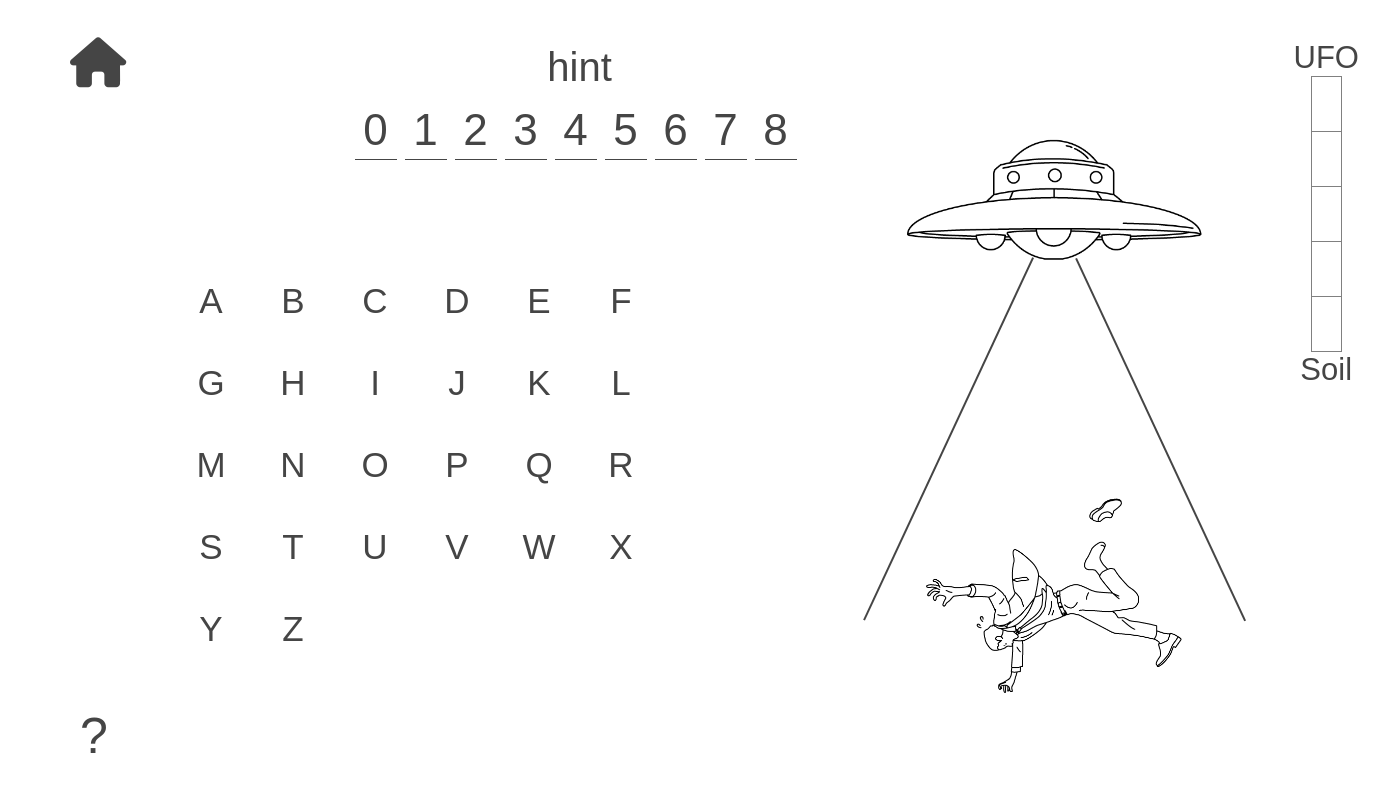
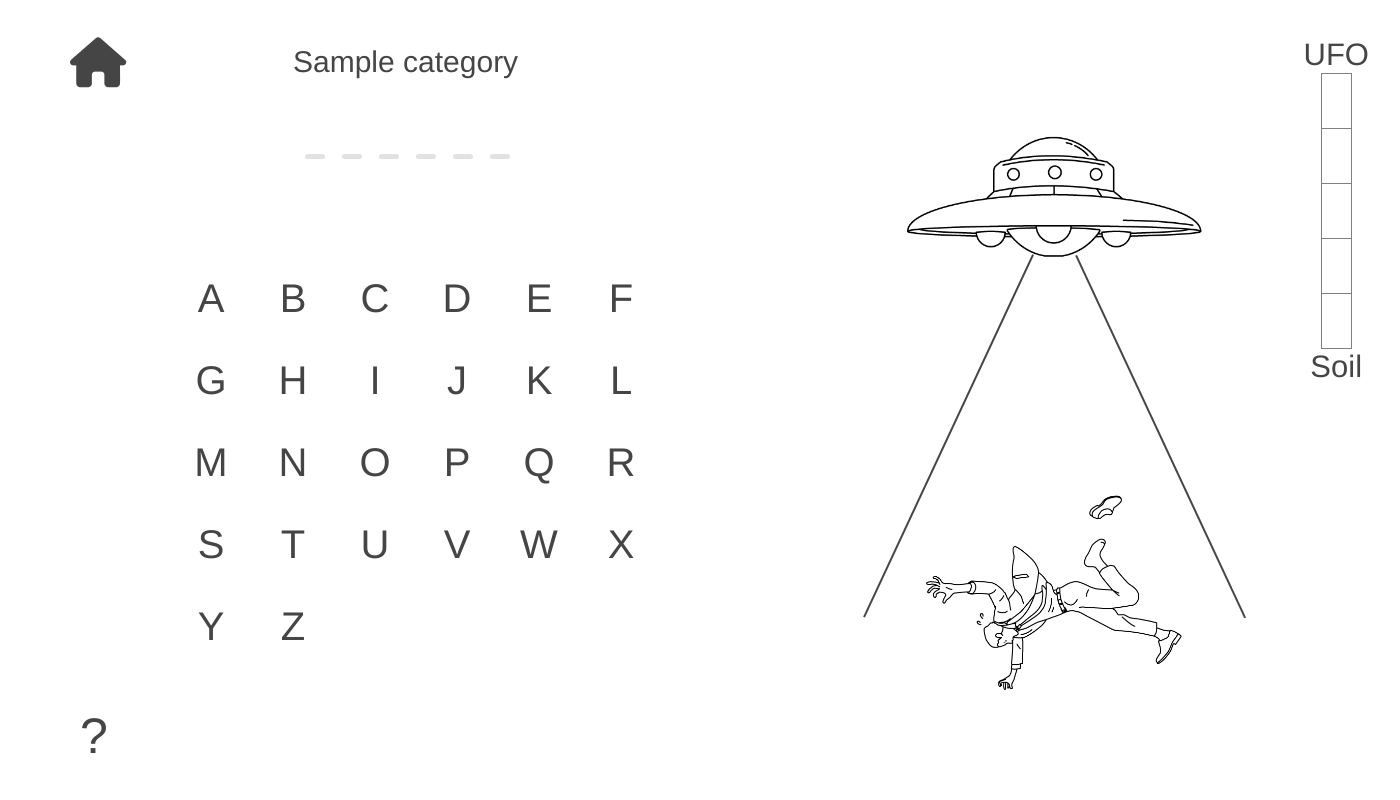
Before and after one commit to kenstratton/word_guessing_game, a Flask app: page /ufo-coming in a window 1400 px wide. Run offline with Flask 2, Linux system fonts and the light colour scheme; tables that the repository leaves empty hold one stand-in row (values such as "Sample post"); some libraries are stand-ins or nearby versions.

Commit message:
Game system
Add a javascript file which manipulates user input and machine output on game.

```diff
--- /dev/null
+++ b/main/static/js/main.js
@@ -0,0 +1,99 @@
+(() => {
+
+    // Provide the popup of game help
+    var help = document.getElementById('help')
+    var popup = document.getElementById('help-popup');
+    help.addEventListener('click', () => {
+        popup.classList.toggle('show') });
+
+
+    // Execute when the game page is accessed
+    if (document.getElementsByClassName('game')){
+
+        // Reveal characters in a secret word
+        const reveal_sec = key => {
+            Array.from(document.getElementsByClassName(`sec-${key}`))
+                .filter(function(c){c.className = 'revealed'});
+            char_lis_len -= 1 };
+
+        // Change the status of soil-to-ufo parameter
+        const alt_up = () => {
+            bar_num-=1;
+            var bar = document.getElementsByTagName('td')[bar_num];
+            bar.classList.add('up') };
+
+        // Prohibit an elemnt from pointer events
+        const not_allowed = (element) => {
+            element.classList.add('not-allowed') };
+
+        // Provide the popup of game result
+        const result_popup = (result) => {
+            var popup = document.getElementsByClassName('popup')[0]
+            var popup_content = popup.children[0]
+            var play_link = popup.children[1]
+            popup_content.textContent = (result) ? 'Correct!': 'Game Over';
+            play_link.textContent = (result) ? 'NEXT GAME': 'PLAY AGAIN';
+            popup.style.visibility = 'visible' };
+
+        // Check if guessing is accurate
+        const verdict = () => {
+            if (char_lis_len == 0 || bar_num == 0) {
+                var game_body = document.getElementsByClassName('game')[0]
+                not_allowed(game_body)
+                result = (char_lis_len == 0) ? true: false;
+                result_popup(result)} };
+
+        // If a key has been not used, disable the key and return TRUE
+        // Otherwise, return FALSE
+        const check_key = key => {
+            var key_obj = document.getElementById(key);
+            if (key_obj && key_obj.className != 'used') {
+                key_obj.className = 'used';
+                return true
+            } else {return false} };
+
+        // Event by input of an alphabet character
+        const input_event = key => {
+            if (result == null && check_key(key)) {
+                if (char_lis.includes(key)) {
+                    reveal_sec(key)
+                } else {alt_up()};
+                verdict()} };
+
+
+        //  Tells game has been done without having null
+        var result = null;
+
+        // Define a list cantains characters in a secret word and its length
+        var char_lis = [];
+
+        var slots = (document.getElementsByClassName('slot'));
+        for (let i = 0; i < slots.length; i++) {
+            var char = slots[i].children[0].textContent;
+            if (!char_lis.includes(char)) {char_lis.push(char)} };
+
+        var char_lis_len = char_lis.length
+
+        // Create a soil-to-ufo bar and insert into HTML
+        var bar_num = (char_lis_len > 7) ? 5+(char_lis_len-7): 5;
+        var bar_html = `<tr><td style='height:${275/bar_num}px;'></td></tr>`;
+        var alt_bar = document.getElementsByClassName('alt-bar')[0];
+
+        for (let i = 0; i < bar_num; i++) {
+             alt_bar.insertAdjacentHTML('afterbegin', bar_html) };
+
+
+        // Get a keybord input and link to an event
+        document.addEventListener('keydown',
+            event => {
+                var key = event.key.toUpperCase();
+                input_event(key)} );
+
+        // Get a click input and link to an event
+        Array.from(document.getElementsByClassName('usable'))
+            .filter( alph => {
+                alph.addEventListener('click', () => {
+                    var key = alph.textContent;
+                    input_event(key)}); });
+    };
+})();
--- a/main/static/stylesheet/style.css
+++ b/main/static/stylesheet/style.css
@@ -1,20 +1,32 @@
 * { box-sizing: border-box; }
-html { font-family: sans-serif; font-weight: lighter; color: #454545;}
+html { font-family: "Helvetica Neue"; font-weight: lighter; color: #454545; }
 body {
   height: 100vh;
   min-height: 350px;
   min-width: 1000px;
   margin: auto;
   display: flex; }
-a { color: #454545; text-decoration: none; }
+h1 {
+  font-family: "HelveticaNeue-CondensedBold";
+  text-align: center;}
+a{ color: #454545; text-decoration: none; }
 button { border: none; background: none; }
-ul { padding: 0; margin: 0; display: flex; flex-wrap: wrap; list-style: none; }
+ul {
+  padding: 0;
+  margin: 0;
+  display: flex; flex-wrap: wrap;
+  list-style: none; }
 table { border-collapse: collapse; }
 
 
+/* Components give particular effects */
+.not-allowed { pointer-events: none; opacity: 45%; }
 .flex-wrapper { display: flex;}
+
+
+/* Links transfer to game */
 .play-link {
-  font: 75px "Helvetica Neue" ;
+  font: 75px "Helvetica Neue";
   font-weight: lighter;
   margin: auto;
   outline: none;
@@ -27,23 +39,54 @@ table { border-collapse: collapse; }
   background: #454545;
   content: '';
   position: absolute; left: 50%; bottom: 0;
-  transition: .5s all; }
+  transition: .4s all; }
 .play-link:hover::after { width: 100%; left: 0; }
 
 
+/* Side menu for home and help */
 .menu { position: relative; }
-.menu > a {
+.menu > * {
   font-size: 50px;
   position: absolute;
   z-index: 10; }
 .menu > #home { top: 35px; left: 70px;}
-.menu > #help { bottom: 35px; left: 80px;}
+.menu > #help {
+  bottom: 35px; left: 80px;
+  cursor: pointer; }
+#help > .popup-txt {
+  width: 500px;
+  font-size: 18px;
+  font-weight: 200;
+  padding: 10px 18px;
+  border: solid .5px #454545;
+  border-radius: 8px;
+  background: #fff;
+  position: fixed;
+  bottom: 100px; left: 150px;
+  visibility: hidden; }
+.popup-txt:before {
+  content: "";
+  width: 13px;
+  height: 12px;
+  border: solid .5px #454545;
+  border-radius: 50%;
+  position: absolute;
+  left: -46px; bottom: -10px; }
+.popup-txt:after {
+  content: "";
+  width: 20px;
+  height: 18px;
+  border: solid .5px #454545;
+  border-radius: 50%;
+  position: absolute;
+  left: -28px; bottom: 3px; }
+#help > .show { visibility: visible; }
 
 
+/* Top page contains the title and link to game */
 .top { width: 100%; position: relative; }
 .top > h1 {
-  font: 100px "HelveticaNeue-CondensedBold";
-  text-align: center;
+  font-size: 100px;
   margin: 150px 0 170px 20px; }
 #top-ufo {
   transform: rotate(-27deg);
@@ -52,27 +95,57 @@ table { border-collapse: collapse; }
   position: absolute; bottom: 25px; right: 11px; }
 
 
+/* Game page */
 .game {
   width: 100%;
   padding: 45px 0 0 170px;
   text-align: center; }
-.game .secret { width: fit-content; margin-left: 15%; }
-.secret .hint-txt { font-size: 40px; font-weight: lighter;}
-.secret .slot-lis { width: fit-content; margin: 15px auto 0; }
-.slot-lis > li {
-  width: 42px;
-  padding-bottom: 4px;
-  border-bottom: solid 1px #454545;
-  font-size: 44px;
-  margin-right: 8px; }
-.game .alph-lis { max-width: 492px; margin: 100px 5% 0 0;}
-.alph-lis > li {
+
+/* Secret word in slots and its hint text */
+.game .secret { width: fit-content; margin-left: 10%; }
+.game .secret .hint-txt { font-size: 30px; font-weight: lighter; }
+.game .secret .slot-lis { width: fit-content; margin: 15px auto 0; }
+.slot-lis li.margin-right { margin-right: 16px; }
+.slot-lis li.slot {
+  height: 63px;
+  font-size: 0px;
+  width: 40px;
+  margin-right: -3px;
+  position: relative; }
+li.slot:after {
+  content: '';
+  width: 20px;
+  height: 5px;
+  border-radius: 10px;
+  background: #e2e2e2;
+  position: absolute;
+  right: 0; bottom: -2px; left: 0;
+  margin: auto; }
+li.slot span {
+  position: absolute;
+  right: 0; left: 0;
+  transition: .3s all; }
+li.slot span.revealed{ font: 53px "HelveticaNeue-CondensedBold"; }
+
+/* Alphabets for user input */
+.game .alph-lis { max-width: 492px; margin: 100px 5% 0 0; }
+.alph-lis li {
   width: 82px;
-  font-size: 35px;
+  font-size: 40px;
   line-height: 82px;
   cursor: pointer; }
-.game .animation {
-  position: relative; }
+.alph-lis li.usable:hover {
+  outline: solid .5px #5e5e5e;
+  outline-offset: -8px;
+}
+.alph-lis li.used {
+  cursor: not-allowed;
+  opacity: 42%;
+  outline: none;
+}
+
+/* Game design on the right side */
+.game .animation { position: relative; }
 .animation > * { position: absolute; }
 .animation > #game-ufo { top: -110px; left: 180px; }
 .animation > #game-man { bottom: -70px; left: 200px; }
@@ -87,7 +160,27 @@ table { border-collapse: collapse; }
 .animation:hover .ufo-ray { width: 0px; }
 .animation > #ray1{ left: 310px; transform: rotate(115deg); }
 .animation > #ray2{ left: 353px; transform: rotate(65deg); }
-.animation .game-param { top: -120px; left: 570px; }
+.animation .game-param { top: -120px; left: 580px; }
 .game-param span { font-size: 31px; }
 .game-param .alt-bar { margin: auto; }
-.alt-bar td { height: 55px; width: 30px; }
+.alt-bar td { width: 30px; }
+.alt-bar td.up { background: #ececec;}
+
+
+/* Popup message when game is finished */
+.popup {
+  height: 305px;
+  width: 620px;
+  background: #fff;
+  border: solid .5px #616161;
+  margin: auto;
+  position: fixed;
+  top: 0; bottom: 90px; left: 0; right: 0;
+  z-index: 100;
+  visibility: hidden;
+  transition: .5s all; }
+.popup .popup-content {
+  font-size: 105px;
+  margin: 50px 0 60px; }
+.popup .play-link{
+  font-size: 45px; }
--- a/main/templates/base.html
+++ b/main/templates/base.html
@@ -6,6 +6,18 @@
         <script src="https://kit.fontawesome.com/8989297e1e.js" crossorigin="anonymous"></script>
     </head>
     <body>
+        <div class="menu">
+            {% if type == "game" %}
+                <a id="home" href="/"><i class="fas fa-home"></i></a>
+            {% endif %}
+            <div id="help"> ?
+              <div class="popup-txt" id="help-popup">
+                Try to guess a 'Secret Word' before UFO flies away with a business man.
+                Every time you make a wrong input, the business man is farther off the soli.
+              </div>
+            </div>
+        </div>
         {% block content %}{% endblock %}
+        <script src="/static/js/main.js"></script>
     </body>
 </html>
--- a/main/templates/game.html
+++ b/main/templates/game.html
@@ -2,35 +2,45 @@
 
 {% block title %}UFO Coming{% endblock %}
 {% block content %}
-  <div class="menu">
-    <a id="home" href="/"><i class="fas fa-home"></i></a>
-    <a id="help" href="/">?</a>
-  </div>
     <div class="game">
         <div class="secret">
-      <span class="hint-txt">hint</span>
+            <span class="hint-txt">{{hint}}</span>
             <ul class="slot-lis">
-        {% for _ in range(9) %}<li>{{_}}</li>{% endfor %}
+                {% for s in sec_word %}
+                    {% if s in alph %}
+                        <li class="slot">
+                            <span class="sec-{{s}}">{{s}}</span>
+                        </li>
+                    {% else %}
+                        <li class="margin-right"></li>
+                    {% endif %}
+                {% endfor %}
             </ul>
         </div>
         <div class="flex-wrapper">
             <ul class="alph-lis">
-        {% for al in alphabets %}<li id="{{al}}">{{al}}</li>{% endfor %}
+                {% for al in alph %}
+                    <li id="{{al}}" class="usable">{{al}}</li>
+                {% endfor %}
             </ul>
             <div class="animation">
-        <div class="ufo-ray" id="ray1"></div><div class="ufo-ray" id="ray2"></div>
-        <img id="game-ufo" src="/static/images/ufo.png" height="300" width="300">
-        <img id="game-man" src="/static/images/flyingman.png" height="260" width="260">
+                <div class="ufo-ray" id="ray1"></div>
+                <div class="ufo-ray" id="ray2"></div>
+                <img id="game-ufo" src="/static/images/ufo.png"
+                    height="300" width="300">
+                <img id="game-man" src="/static/images/flyingman.png"
+                    height="260" width="260">
                 <div class="game-param">
                     <span>UFO</span>
                     <table class="alt-bar" border="1">
-            {% for _ in range(5) %}
-              <tr><td></td></tr>
-            {% endfor %}
                     </table>
                     <span>Soil</span>
                 </div>
             </div>
         </div>
     </div>
+    <div class="popup">
+        <h1 class="popup-content"></h1>
+        <button class="play-link" onclick="location.href='/ufo-coming'"></button>
+    </div>
 {% endblock %}
--- a/main/templates/top.html
+++ b/main/templates/top.html
@@ -2,9 +2,6 @@
 
 {% block title %}TOP{% endblock %}
 {% block content %}
-  <div class="menu">
-    <a id="help" href="/">?</a>
-  </div>
     <div class="top">
         <h1>Word Guessing Game{{sql}}</h1>
         <button class="play-link" onclick="location.href='/ufo-coming'">PLAY</button>
--- a/main/views.py
+++ b/main/views.py
@@ -1,14 +1,23 @@
 # Import Flask and functions(allows app to show html)
 from flask import Flask, render_template, url_for
 from main import app
+from main.models import Word
+from sqlalchemy import func
+import string
 
-# when accessed '/', shows the top page
+
+# When accessed '/', shows the top page
 @app.route('/')
 def top():
-    return render_template('top.html')
+    return render_template(
+        'top.html', type="top")
 
 # When accessed '/ufo-coming', transfers to game
 @app.route('/ufo-coming')
 def game():
-    alphabets = ["A","B","C","D","E","F","G","H","I","J","K","L","M","N","O","P","Q","R","S","T","U","V","W","X","Y","Z"]
-    return render_template('game.html', alphabets=alphabets)
+    alphabets = list(string.ascii_uppercase)
+    word = Word.query.order_by(func.random()).first()
+    secret_word = word.spelling.upper()
+    hint = word.category.name
+    return render_template(
+        'game.html', type="game", alph=alphabets, sec_word=secret_word, hint=hint)
```
Lines whose indentation alone changed are shown as unchanged.
